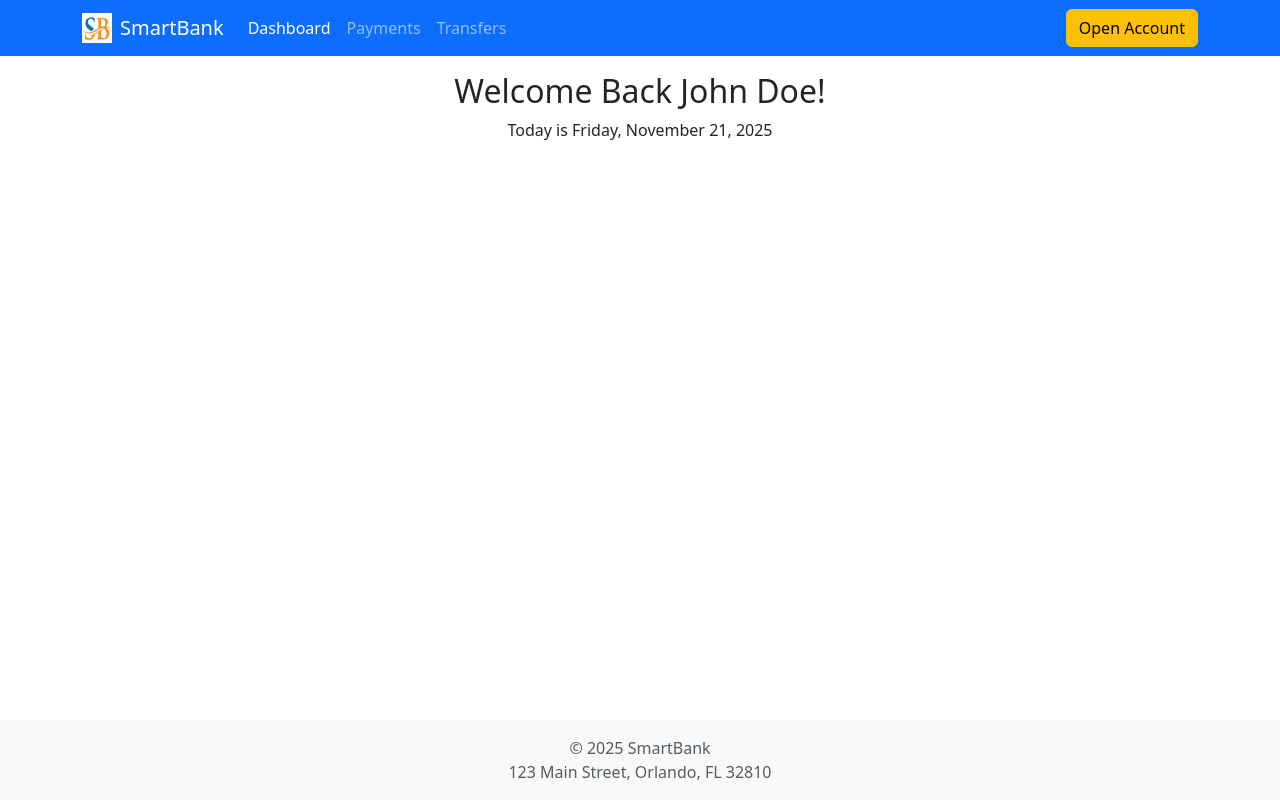
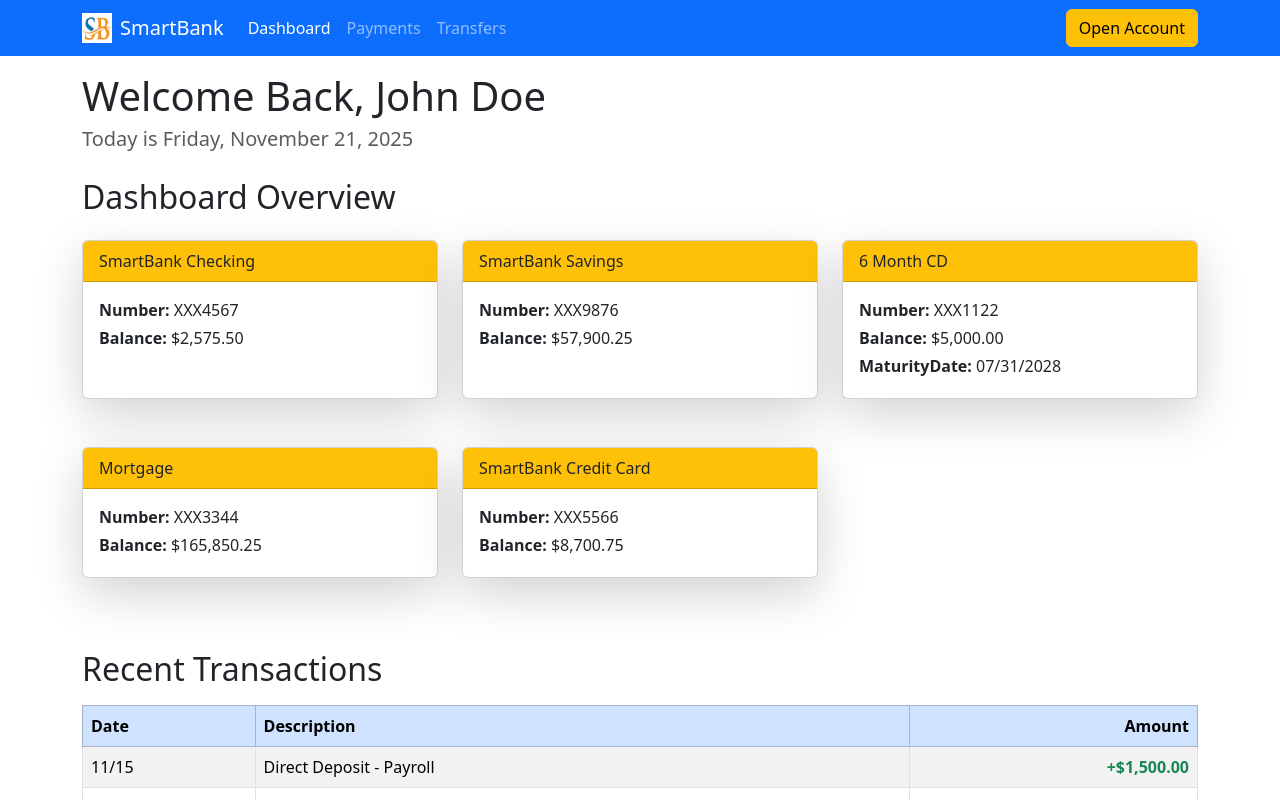
Before and after one commit to Jose-Ayala/smartbank-react, a React (Vite) app: page / in a window 1280 px wide. Shown: the top 800 px of the page. Built offline with nearby package versions, Linux system fonts and the light colour scheme.

Commit message:
Complete Dashboard and integrate account display.

```diff
--- a/src/App.jsx
+++ b/src/App.jsx
@@ -2,6 +2,7 @@
 import { createBrowserRouter, RouterProvider } from 'react-router-dom';
 import Layout from './components/Layout';
 import HomePage from './pages/HomePage';
+import { AccountProvider } from './context/AccountContext';
 
 // Router Configuration
 const router = createBrowserRouter([
@@ -14,12 +15,20 @@ const router = createBrowserRouter([
         element: <HomePage />,
         index: true,
       },
+      {
+        path: '*',
+        element: <HomePage />,
+      },
     ],
   },
 ]);
 
 function App() {
-  return <RouterProvider router={router} />;
+  return (
+    <AccountProvider>
+      <RouterProvider router={router} />
+    </AccountProvider>
+  );
 }
 
 export default App;
--- /dev/null
+++ b/src/components/AccountCard.jsx
@@ -0,0 +1,40 @@
+import { Card, Col } from 'react-bootstrap';
+
+function AccountCard(props) {
+  const account = props;
+
+  return (
+    <Col xs={12} md={6} lg={4} className="mb-4">
+      <Card bg="white" text="dark" className="shadow-lg h-100">
+        <Card.Header className="bg-warning text-dark fw-light">
+          <span>{account.name || 'Account Details'}</span>
+        </Card.Header>
+        <Card.Body>
+
+          {Object.keys(account).map((key) => {
+            let value = account[key];
+
+            if (key === 'id' || key === 'type' || key === 'name') {
+              return null;
+            }
+
+            if (key === 'balance' && value !== null) {
+              value = `$${value.toLocaleString('en-US', { minimumFractionDigits: 2 })}`;
+            } else if (value === null) {
+              value = 'N/A';
+            }
+
+            return (
+              <p key={key} className="mb-1 fs-6">
+                <strong>{key.charAt(0).toUpperCase() + key.slice(1)}:</strong> {value}
+              </p>
+            );
+          })}
+
+        </Card.Body>
+      </Card>
+    </Col>
+  );
+}
+
+export default AccountCard;
--- /dev/null
+++ b/src/context/AccountContext.jsx
@@ -0,0 +1,69 @@
+import React, { createContext, useState, useContext } from 'react';
+
+const AccountContext = createContext();
+
+// Hardcoded account list
+const initialAccounts = [
+  {
+    id: 'c1',
+    name: "SmartBank Checking",
+    type: "deposit",
+    number: "XXX4567",
+    balance: 2575.50
+  },
+  {
+    id: 's1',
+    name: "SmartBank Savings",
+    type: "deposit",
+    number: "XXX9876",
+    balance: 57900.25
+  },
+  {
+    id: 'cd6m',
+    name: "6 Month CD",
+    type: "cd",
+    number: "XXX1122",
+    balance: 5000.00,
+    maturityDate: "07/31/2028"
+  },
+  {
+    id: 'mort',
+    name: "Mortgage",
+    type: "loan",
+    number: "XXX3344",
+    balance: 165850.25
+  },
+  {
+    id: 'cc',
+    name: "SmartBank Credit Card",
+    type: "credit",
+    number: "XXX5566",
+    balance: 8700.75
+  },
+];
+
+export const AccountProvider = ({ children }) => {
+  const [accounts, setAccounts] = useState(initialAccounts);
+
+  const addAccount = (newAccountData) => {
+
+    const newAccount = {
+      id: `new-${Date.now()}`,
+      name: newAccountData.product.name,
+      number: `***${Math.floor(Math.random() * 9000) + 1000}`,
+      balance: newAccountData.amount,
+    };
+
+    setAccounts((prevAccounts) => [...prevAccounts, newAccount]);
+  };
+
+  return (
+    <AccountContext.Provider value={{ accounts, addAccount }}>
+      {children}
+    </AccountContext.Provider>
+  );
+};
+
+export const useAccounts = () => {
+  return useContext(AccountContext);
+};
--- a/src/pages/HomePage.jsx
+++ b/src/pages/HomePage.jsx
@@ -1,15 +1,72 @@
-import { Container } from 'react-bootstrap';
+import { Container, Row, Col, Table } from 'react-bootstrap';
+import AccountCard from '../components/AccountCard';
+import { useAccounts } from '../context/AccountContext';
 
 const getCurrentDate = () => {
     const options = { weekday: 'long', year: 'numeric', month: 'long', day: 'numeric' };
     return new Date().toLocaleDateString(undefined, options);
 };
 
+const recentTransactions = [
+    { date: '11/15', description: 'Direct Deposit - Payroll', type: 'Credit', amount: '+$1,500.00' },
+    { date: '11/16', description: 'Check #101 - Electric Co.', type: 'Debit', amount: '-$75.50' },
+    { date: '11/17', description: 'ATM Withdrawal', type: 'Debit', amount: '-$100.00' },
+    { date: '11/18', description: 'POS Purchase - Coffee Shop', type: 'Debit', amount: '-$5.80' },
+    { date: '11/19', description: 'Online Transfer to Savings', type: 'Debit', amount: '-$200.00' },
+];
+
 function HomePage() {
+  const { accounts } = useAccounts();
+  const userName = "John Doe";
+
   return (
-    <Container className="text-center">
-      <h2>Welcome Back John Doe!</h2>
-      <p>Today is {getCurrentDate()}</p>
+    <Container>
+
+      {/* Welcome Header */}
+      <h1 className="mb-1">Welcome Back, {userName}</h1>
+      <p className="lead text-muted mb-4">Today is {getCurrentDate()}</p>
+
+      <h2 className="mb-4">Dashboard Overview</h2>
+
+      {/* Account Cards Container */}
+      <Row className="g-4 mb-5">
+        {accounts.map((account) => (
+            <AccountCard
+              key={account.id}
+              name={account.name}
+              number={account.number}
+              balance={account.balance}
+              {...account}
+            />
+        ))}
+      </Row>
+
+      <h2 className="mb-3 mt-5">Recent Transactions</h2>
+      <Row>
+        <Col xs={12}>
+          <Table striped bordered hover responsive>
+            <thead className="table-primary text-white">
+              <tr>
+                <th>Date</th>
+                <th>Description</th>
+                <th className="text-end">Amount</th>
+              </tr>
+            </thead>
+            <tbody>
+              {recentTransactions.map((tx, index) => (
+                <tr key={index}>
+                  <td>{tx.date}</td>
+                  <td>{tx.description}</td>
+                  <td className={`text-end fw-bold ${tx.type === 'Credit' ? 'text-success' : 'text-danger'}`}>
+                    {tx.amount}
+                  </td>
+                </tr>
+              ))}
+            </tbody>
+          </Table>
+        </Col>
+      </Row>
+
     </Container>
   );
 }
```
